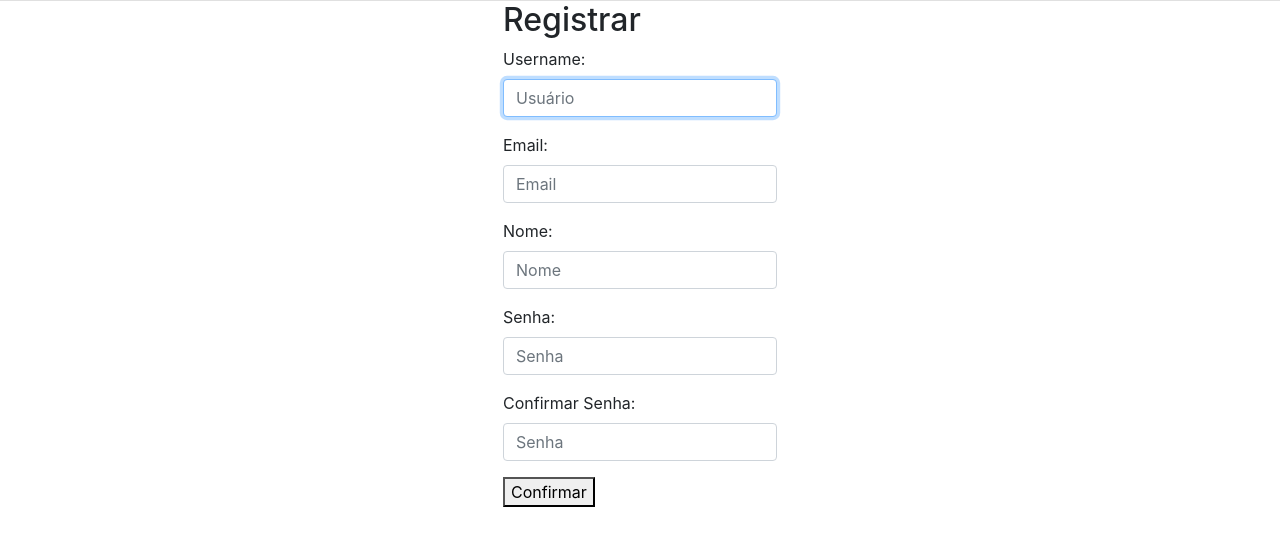
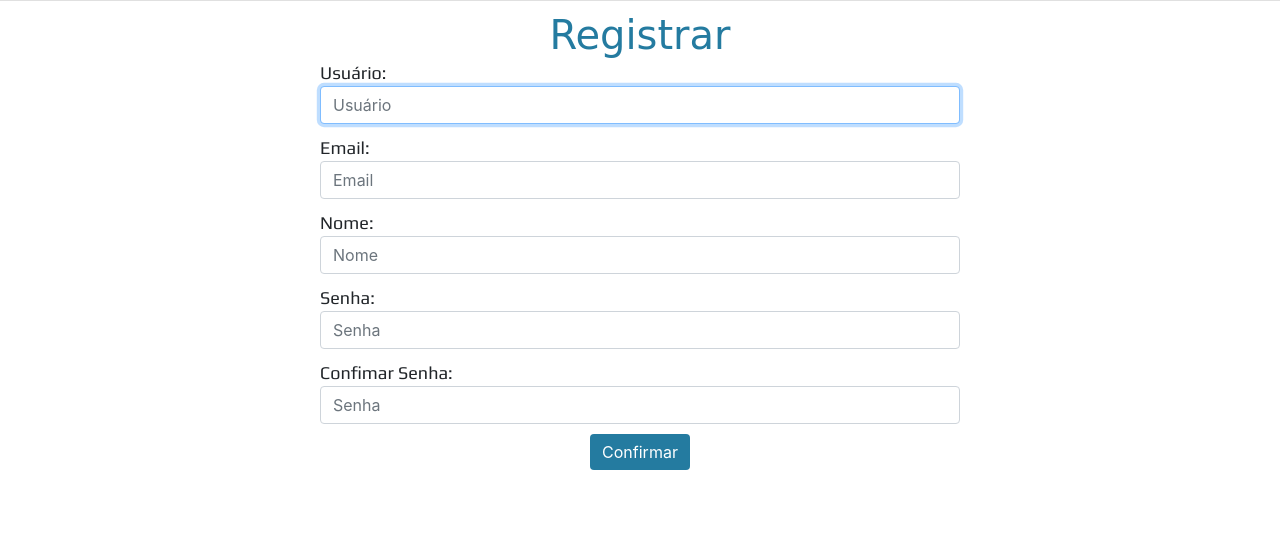
Before and after one commit to EconomizAqui/EconomizAqui, a Django app: page /signup in a window 1280 px wide. Shown: the part 87-633 px from the top of the page. Run offline with Django 3.2, Linux system fonts and the light colour scheme; some libraries are stand-ins or nearby versions; some web fonts are replaced.

Commit message:
Melhorando página de cadastro

```diff
--- a/users/templates/signup.html
+++ b/users/templates/signup.html
@@ -3,14 +3,45 @@
 
 
 {% block body %}
-<div class="row justify-content-around center-block no-margin">
-  <div class="col-md-16 float-md-left" id="formulario">
-    <h2>Registrar</h2>
-    <form method="post">
-      {% csrf_token %}
-      {{ form.as_p }}
-      <button type="submit">Confirmar</button>
-    </form>
+<div class="row">
+  <h1 class="product-title">Registrar</h1>
+</div>
+<form method="post">
+  {% csrf_token %}
+  <div class="form-group">
+    <small class="text-danger">
+       {{ form.username.errors.as_text }}
+    </small>
+    <div class="infoForm">Usuário:</div> {{form.username}}
   </div>
-</div>
+  <div class="form-group">
+    <small class="text-danger">
+       {{ form.email.errors.as_text }}
+    </small>
+    <div class="infoForm">Email:</div> {{form.email}}
+  </div>
+  <div class="form-group">
+    <small class="text-danger">
+       {{ form.name.errors.as_text }}
+    </small>
+    <div class="infoForm">Nome:</div> {{form.name}}
+  </div>
+
+  <div class="form-group">
+    <small class="text-danger">
+       {{ form.password1.errors.as_text }}
+    </small>
+    <div class="infoForm">Senha:</div> {{form.password1}}
+
+  </div>
+  <div class="form-group">
+    <small class="text-danger">
+       {{ form.password2.errors.as_text }}
+    </small>
+    <div class="infoForm">Confimar Senha:</div> {{form.password2}}
+  </div>
+  <div class="align-center">
+    <button type="submit" id="submit" name="submit" class="btn button-color">Confirmar</button>
+  </div>
+  </form>
 {% endblock %}
```
